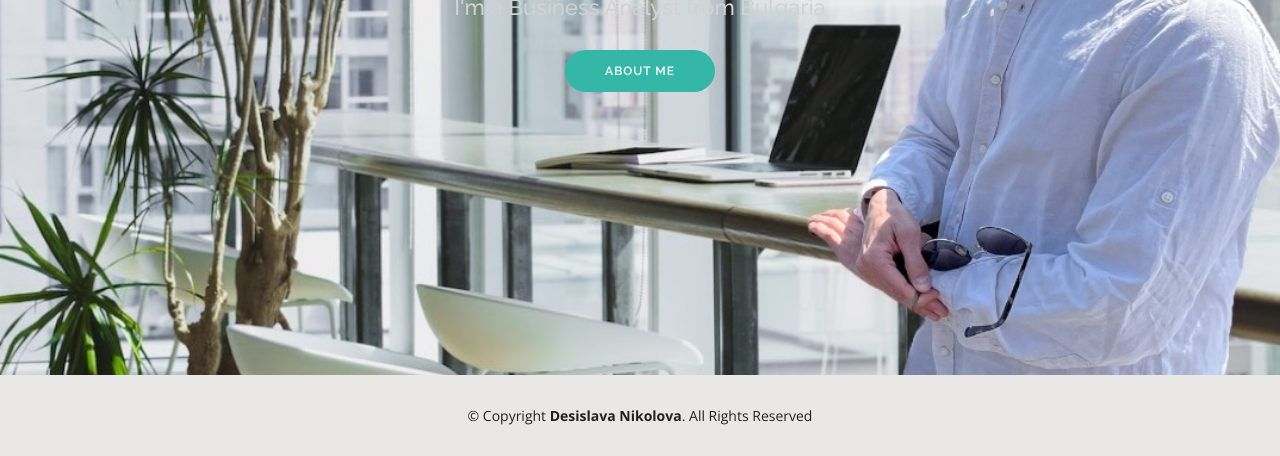
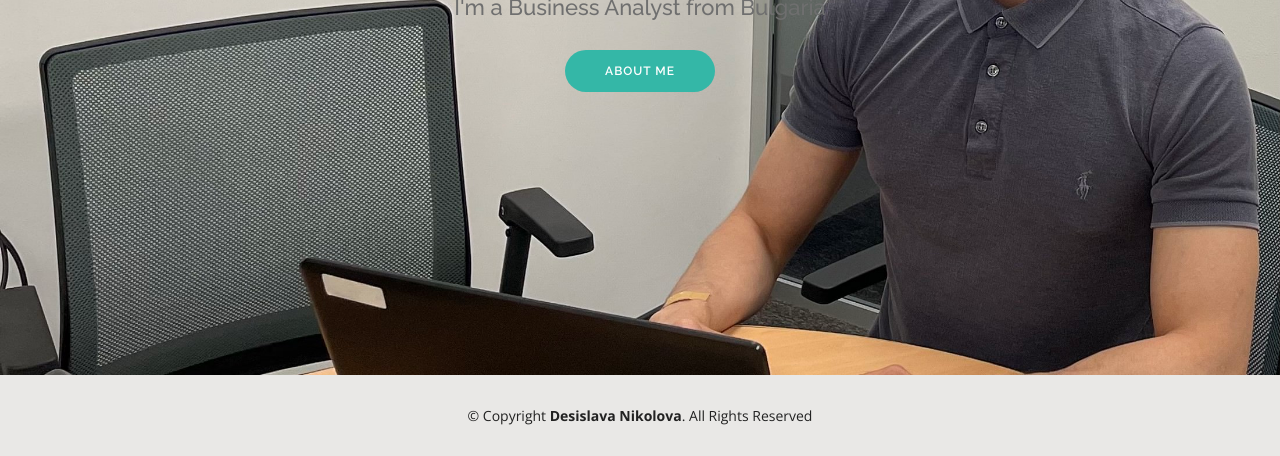
Before and after one commit to desitynikolova/desitynikolova.github.io, a plain HTML site: page index.html in a window 1280 px wide. Shown: the part 425-881 px from the top of the page. Drawn offline with nearby package versions, Linux system fonts and the light colour scheme.

Commit message:
update css and images

```diff
--- a/assets/css/style.css
+++ b/assets/css/style.css
@@ -421,7 +421,7 @@ h6 {
 #hero {
   width: 100%;
   height: 100vh;
-  background: url("../img/hero-bg.jpg") top right;
+  background: url("../img/header-img.jpg") top right;
   background-size: cover;
 }
 
@@ -455,7 +455,7 @@ h6 {
 }
 
 #hero h2 {
-  color: #d2d2d2;
+  color: #6f6f6f;
   margin: 10px 0 0 0;
   font-size: 22px;
 }
--- a/index.html
+++ b/index.html
@@ -42,7 +42,7 @@
   <header id="header" class="fixed-top">
     <div class="container-fluid d-flex justify-content-between align-items-center">
 
-      <h1 class="logo me-auto me-lg-0"><a href="index.html"><img src="/assets/img/logo.png"></a></h1>
+      <h1 class="logo me-auto me-lg-0"><a href="index.html"><img src="./assets/img/logo.png"></a></h1>
       <!-- Uncomment below if you prefer to use an image logo -->
       <!-- <a href="index.html" class="logo"><img src="assets/img/logo.png" alt="" class="img-fluid"></a>-->
 
```
Also changed, not shown: assets/img/header-img.jpg (added).
